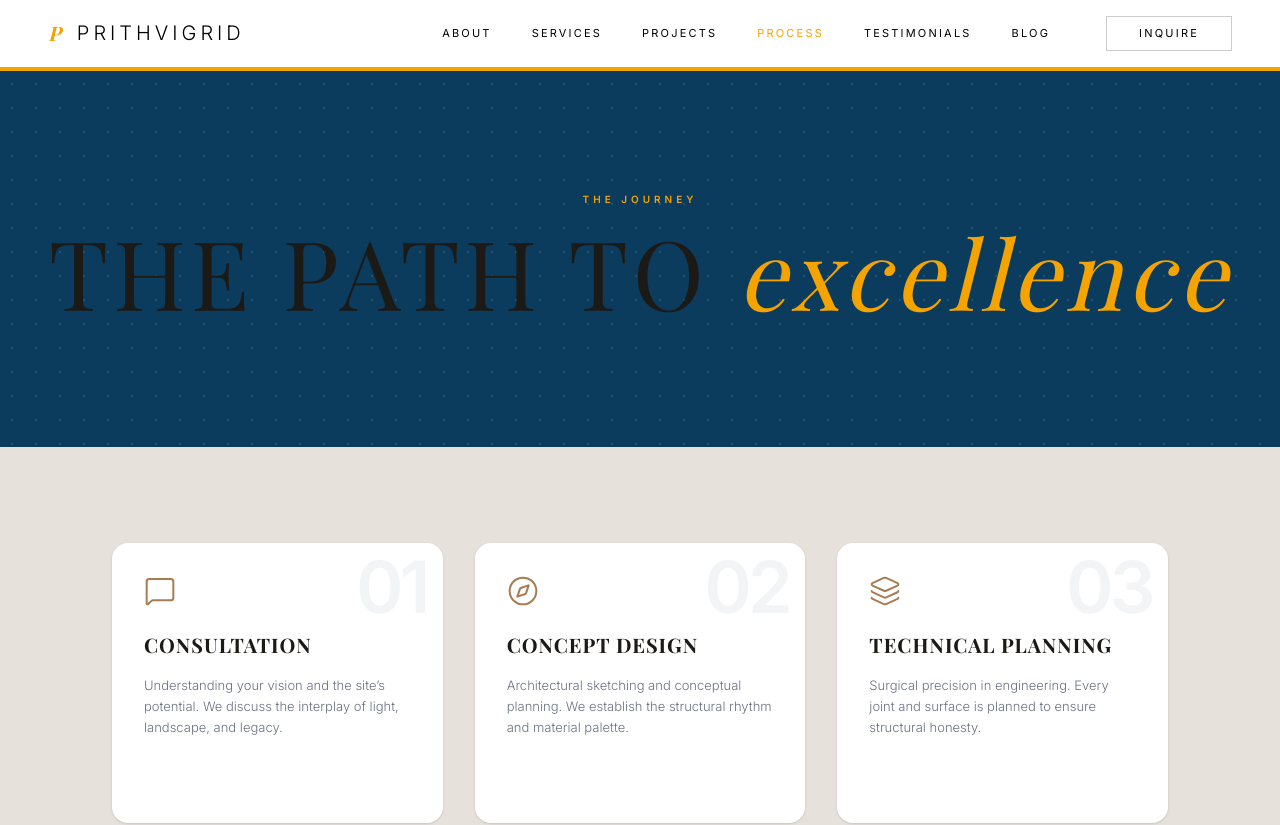
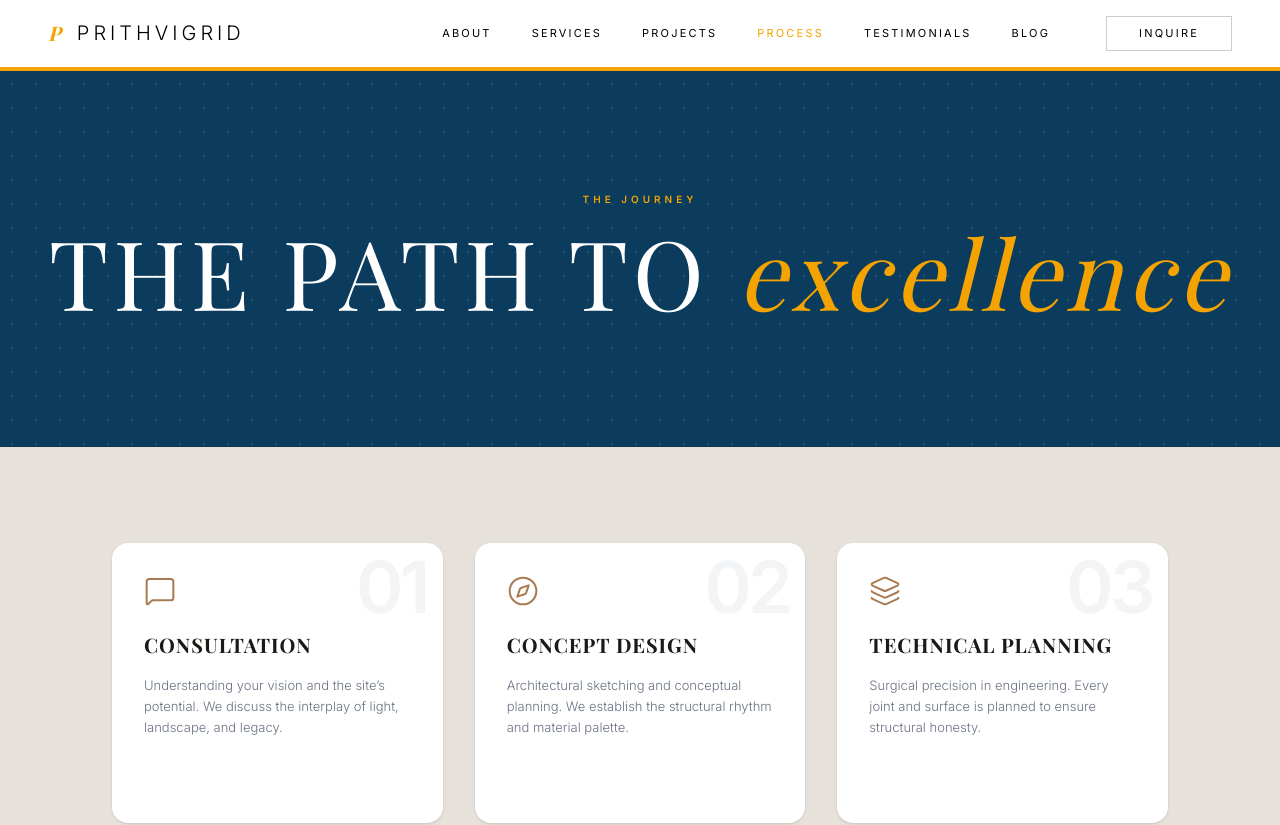
Before and after one commit to bhavikaa786-sketch/Prithvigrid-Project, a React (Vite) app: page /process in a window 1280 px wide. Shown: the top 825 px of the page. Built offline with nearby package versions, Linux system fonts and the light colour scheme; a web font is replaced by a local one.

Commit message:
style: fix header text color visibility on dark backgrounds in process and blog pages

```diff
--- a/src/pages/Blog.tsx
+++ b/src/pages/Blog.tsx
@@ -141,7 +141,7 @@ const Blog = () => {
           <div className="absolute inset-0 opacity-10 bg-[radial-gradient(#ffffff_1px,transparent_1px)] [background-size:24px_24px] pointer-events-none" />
           <div className="relative z-10 max-w-2xl mx-auto flex flex-col items-center">
             <span className="text-[#F4A300] text-[10px] uppercase tracking-[0.4em] mb-4 block font-semibold">Stay Inspired</span>
-            <h2 className="text-white text-3xl md:text-4xl font-serif uppercase tracking-wider mb-4">
+            <h2 className="text-[var(--background)] text-3xl md:text-4xl font-serif uppercase tracking-wider mb-4">
               Join Our Editorial List
             </h2>
             <p className="text-gray-200 text-sm font-light leading-relaxed mb-8 max-w-md">
--- a/src/pages/Process.tsx
+++ b/src/pages/Process.tsx
@@ -28,7 +28,7 @@ const Process = () => {
             initial={{ opacity: 0, y: 30 }}
             animate={{ opacity: 1, y: 0 }}
             transition={{ delay: 0.2 }}
-            className="text-5xl md:text-7xl lg:text-8xl font-serif text-white uppercase tracking-wider"
+            className="text-5xl md:text-7xl lg:text-8xl font-serif text-[#ffffff] uppercase tracking-wider"
           >
             The Path to <span className="italic text-[#F4A300] lowercase font-normal">excellence</span>
           </motion.h1>
```
